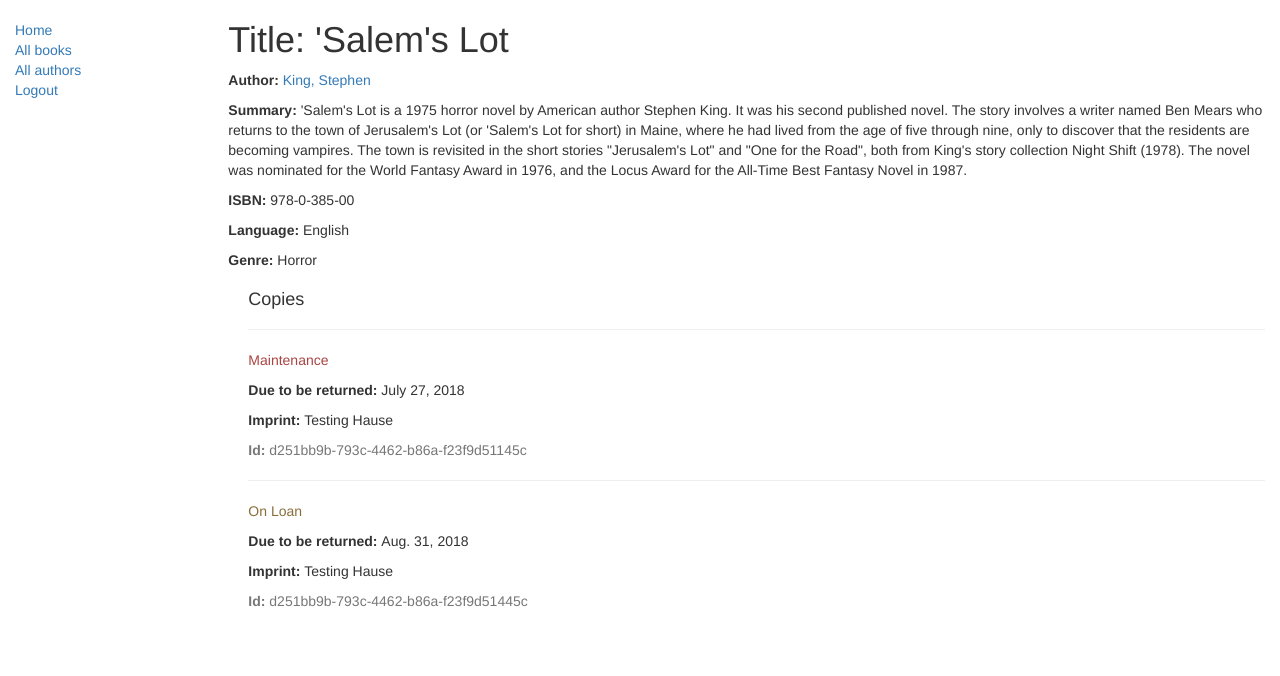
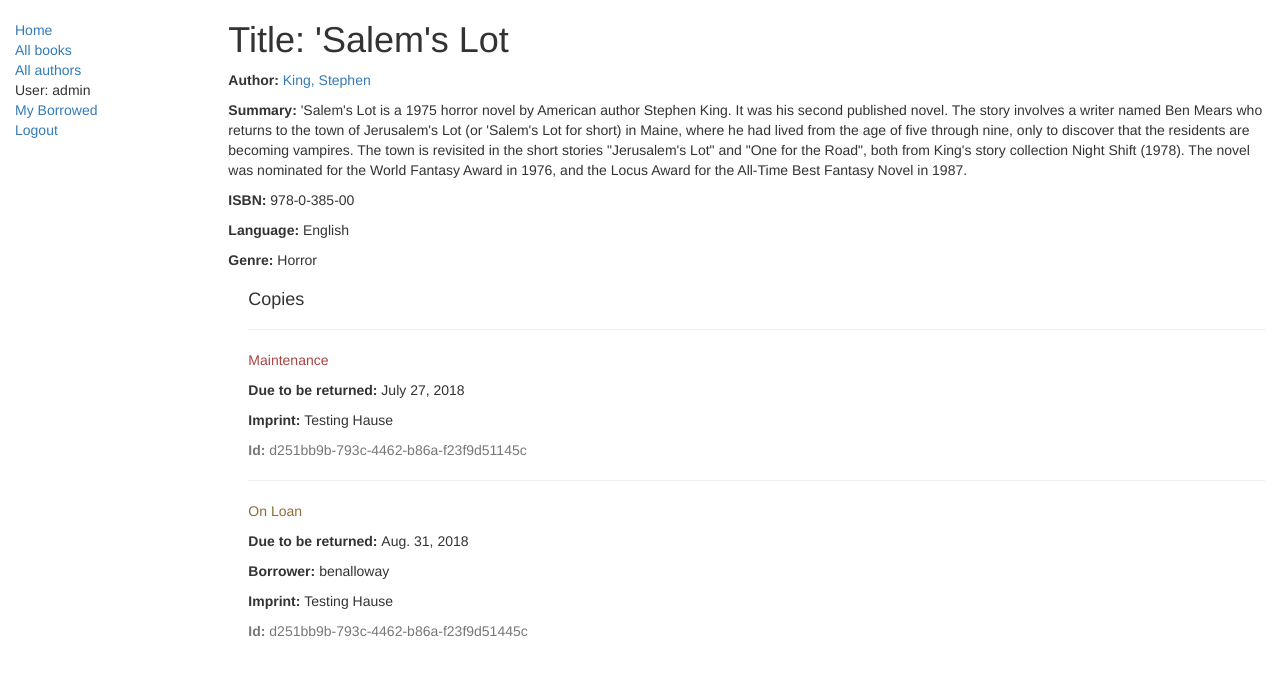
Before and after one commit to benalloway/Django-Tutorial-v0.1, a Django app: page /catalog/book/7 in a window 1280 px wide. Shown: the top 676 px of the page. Run offline with Django 3.2, Linux system fonts and the light colour scheme; a user stored in the database is signed in; data comes from the database, SQL or seed files in the repository; both versions use the stored data as it was after the commit; some libraries are stand-ins or nearby versions.

Commit message:
addeed permissions for bookinstance

```diff
--- a/locallibrary/catalog/admin.py
+++ b/locallibrary/catalog/admin.py
@@ -47,7 +47,7 @@ class BookInstanceAdmin(admin.ModelAdmin):
 	"""
 	Modify the BookInstance admin view below
 	"""
-	list_display = ('book', 'status', 'due_back', 'id')
+	list_display = ('book', 'status', 'borrower', 'due_back', 'id')
 	list_filter = ('status', 'due_back')
 
 	# 'fieldsets' break view into segments, with bar/title breaking it.
@@ -56,7 +56,7 @@ class BookInstanceAdmin(admin.ModelAdmin):
 			'fields': ('book', 'imprint', 'id')
 		}),
 		('Availability', {
-			'fields': ('status', 'due_back')
+			'fields': ('status', 'due_back', 'borrower')
 		}),
 		)
 
--- a/locallibrary/catalog/models.py
+++ b/locallibrary/catalog/models.py
@@ -118,6 +118,9 @@ class BookInstance(models.Model):
 
 	class Meta:
 		ordering = ["due_back"]
+		permissions = (
+			("can_mark_returned", "Set book as returned"),
+			)
 
 	def __str__(self):
 		"""
--- a/locallibrary/catalog/templates/base_generic.html
+++ b/locallibrary/catalog/templates/base_generic.html
@@ -23,6 +23,8 @@
           <li><a href="{% url 'authors' %}">All authors</a></li>
         {% if user.is_authenticated %}
           <!-- <li>User: {{ user.get_username }}</li> -->
+          <li>User: {{ user.get_username }}</li>
+          <li><a href="{% url 'my-borrowed' %}">My Borrowed</a></li>
           <li><a href="{% url 'logout'%}?next={{request.path}}">Logout</a></li>
         {% else %}
           <li><a href="{% url 'login'%}?next={{request.path}}">Login</a></li>
--- a/locallibrary/catalog/templates/catalog/book_detail.html
+++ b/locallibrary/catalog/templates/catalog/book_detail.html
@@ -21,6 +21,7 @@
 		<hr>
 		<p class="{% if copy.status == 'a' %}text-success{% elif copy.status == 'm' %}text-danger{% else %}text-warning{% endif %}">{{ copy.get_status_display }}</p>
 		{% if copy.status != 'a' %}<p><strong>Due to be returned: </strong> {{ copy.due_back }}</p>{% endif %}
+		{% if copy.borrower %}<p><strong>Borrower: </strong>{{ copy.borrower }}</p>{% endif %}
 		<p><strong>Imprint: </strong>{{ copy.imprint }}</p>
 		<p class="text-muted"><strong>Id: </strong>{{copy.id}}</p>
 		{% endfor %}
--- a/locallibrary/catalog/urls.py
+++ b/locallibrary/catalog/urls.py
@@ -7,4 +7,5 @@ urlpatterns = [
 	path('authors/', views.AuthorListView.as_view(), name='authors'),
 	path('book/<int:pk>', views.BookDetailView.as_view(), name='book-detail'),
 	path('author/<int:pk>', views.AuthorDetailView.as_view(), name='author-detail'),
+	path('mybooks/', views.LoanedBooksByUserListView.as_view(), name='my-borrowed'),
 ]
--- a/locallibrary/catalog/views.py
+++ b/locallibrary/catalog/views.py
@@ -69,3 +69,13 @@ class BookDetailView(generic.DetailView):
 # Class based view, using generic detail view
 class AuthorDetailView(generic.DetailView):
 	model = Author
+
+# Class based view, using generic list view
+class LoanedBooksByUserListView(LoginRequiredMixin, generic.ListView):
+	"""Generic class-based view listing books on loan to current user."""
+	model = BookInstance
+	template_name='catalog/bookinstance_list_borrowed_user.html'
+	paginate_by = 10
+
+	def get_queryset(self):
+		return BookInstance.objects.filter(borrower=self.request.user).filter(status__exact='o').order_by('due_back')
```
Also changed, not shown: locallibrary/catalog/templates/catalog/bookinstance_list_borrowed_user.html (added, +19 -0 lines), locallibrary/catalog/migrations/0004_auto_20180731_1408.py (added), locallibrary/db.sqlite3.
